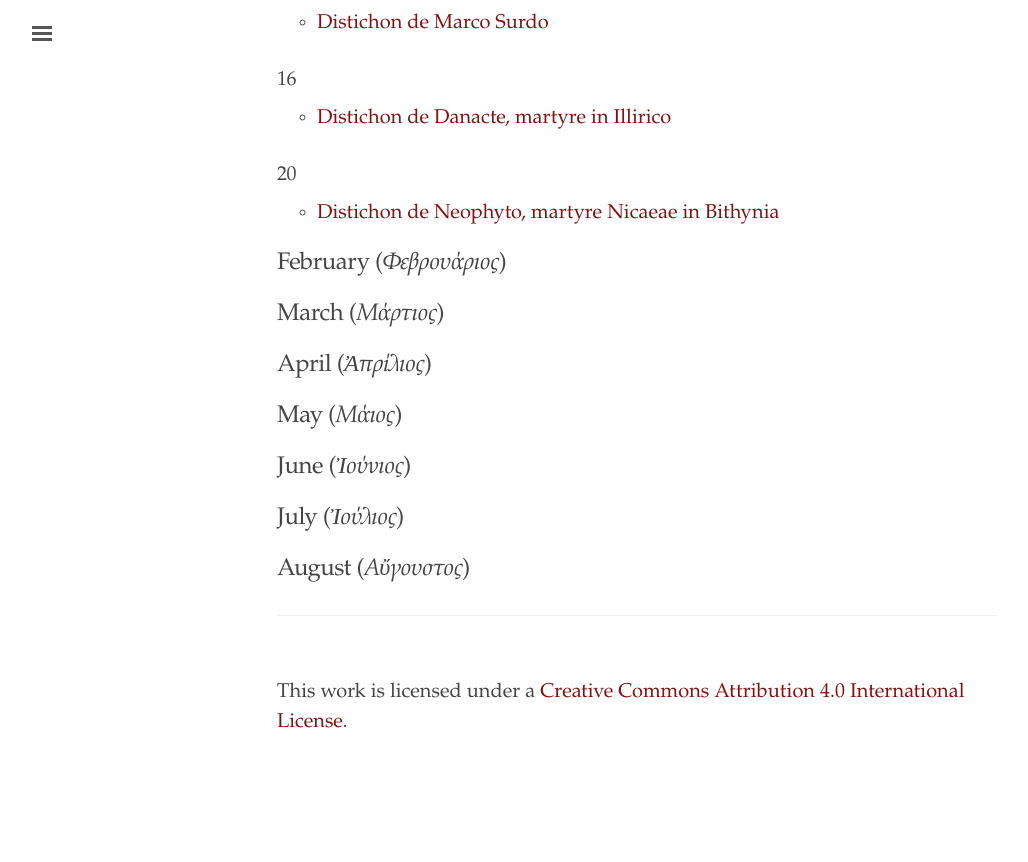
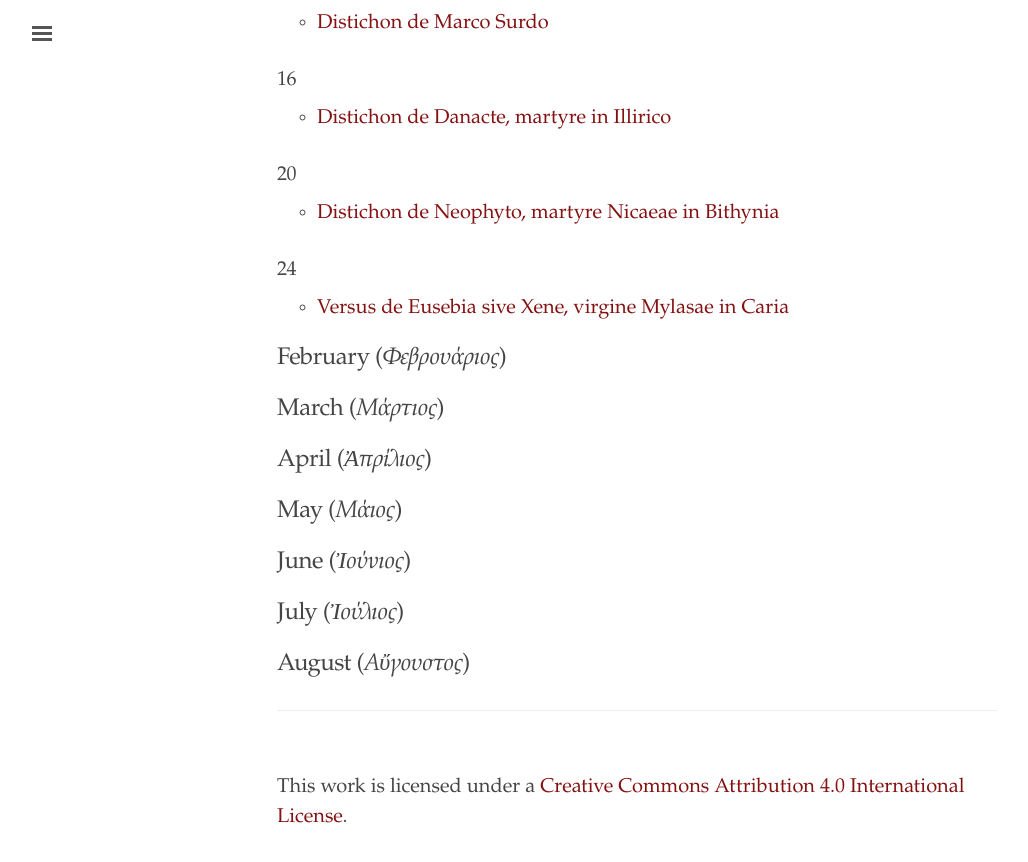
Before and after one commit to cjkoepke1/greek-hagiography, a Jekyll site: the page built from index.md, in a window 1280 px wide and 900 px high, scrolled down 824 px. Shown: the top 862 px of the window, without its empty margins (3-1031 px from the left). Built offline with Jekyll 4.4.1, drawn with Linux system fonts in a browser that asks for light colours; before the commit the page ends 1641 px from its top, so only the background shows below that.

Commit message:
Added Versus de Eusebia sive Xene

```diff
--- a/index.md
+++ b/index.md
@@ -36,6 +36,10 @@ title: "Greek Hagiography"
 
 - [Distichon de Neophyto, martyre Nicaeae in Bithynia](https://cjkoepke1.github.io/greek-hagiography/texts/distichon-de-neophyto)
 
+### 24
+
+- [Versus de Eusebia sive Xene, virgine Mylasae in Caria](https://cjkoepke1.github.io/greek-hagiography/texts/versus-de-eusebia-xene)
+
 ## February (*Φεβρουάριος*)
 
 ## March (*Μάρτιος*)
```
